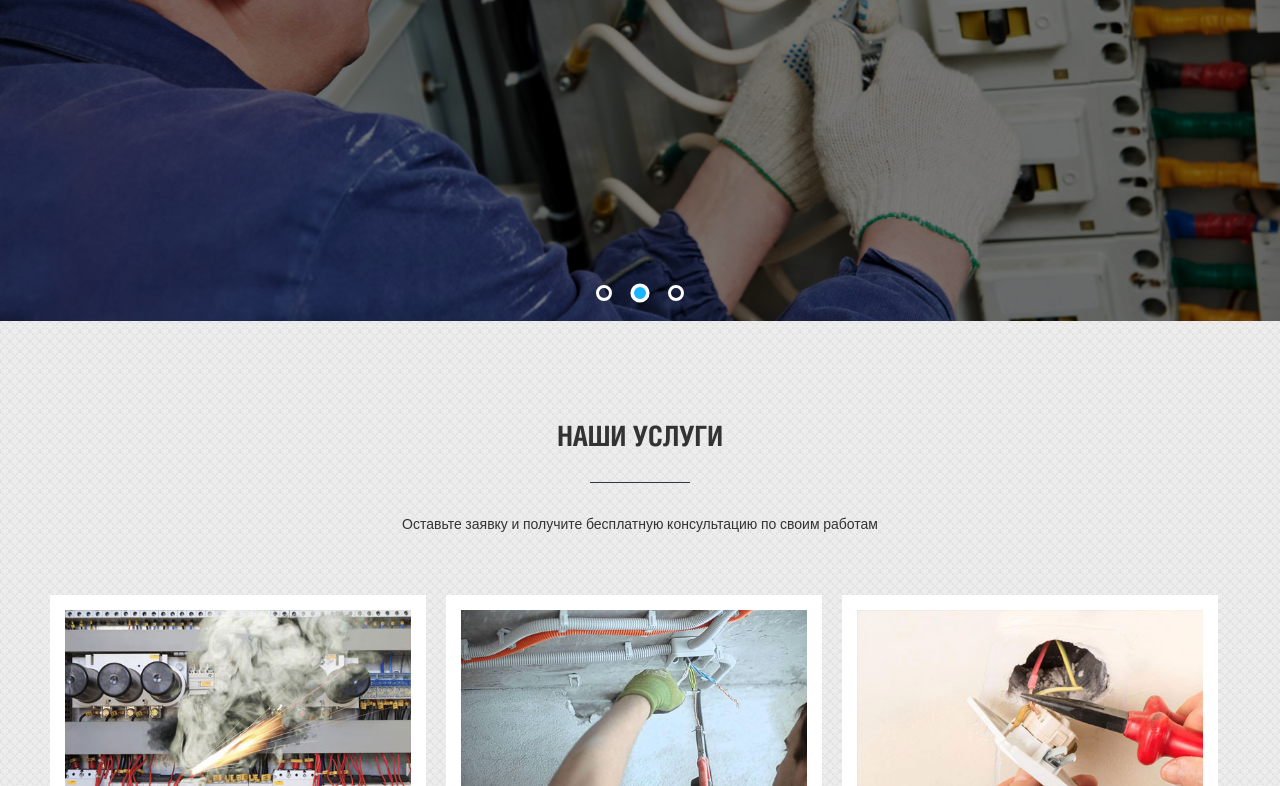
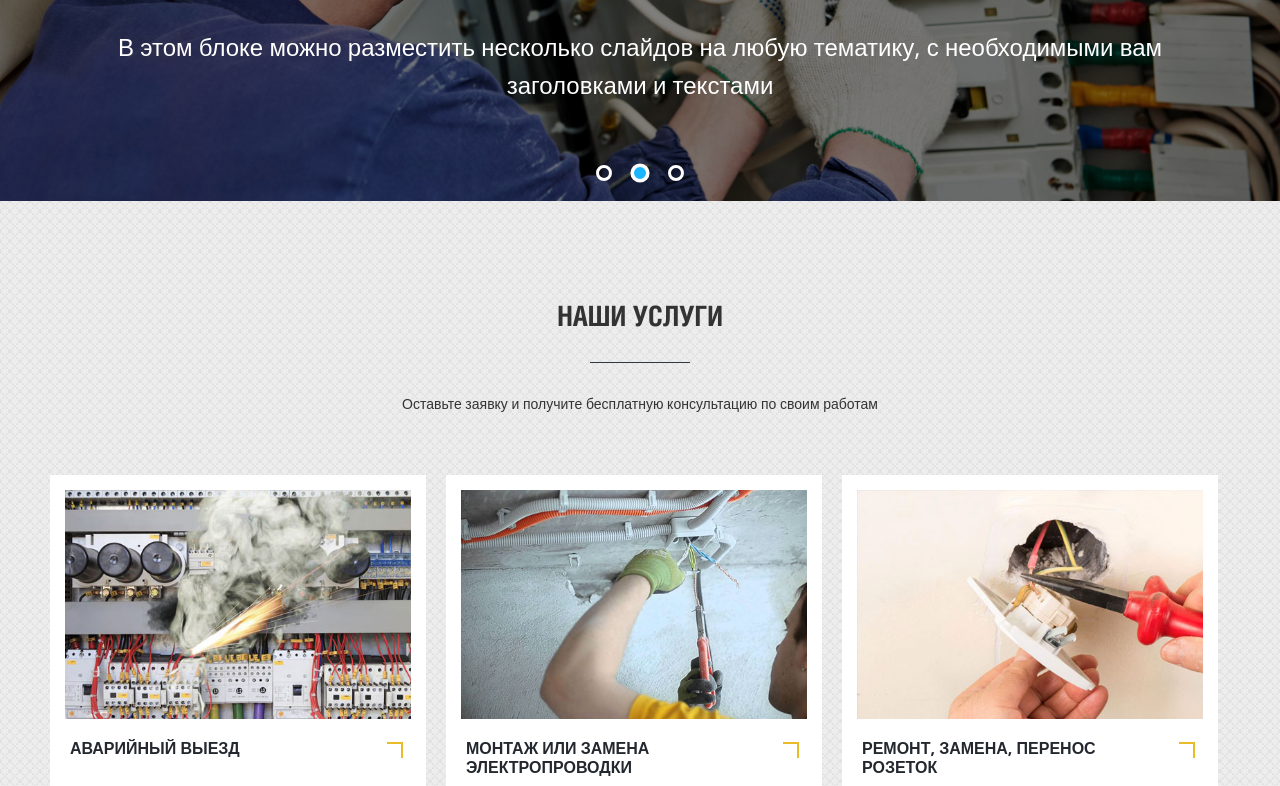
Before and after one commit to kilitsalivan/-lesson01GitHub, a website built with webpack: page index.html in a window 1280 px wide. Shown: the part 299-1085 px from the top of the page. Built offline with nearby package versions, Linux system fonts and the light colour scheme; files whose address does not match are found by name.

Commit message:
диплом

```diff
--- a/css/style.css
+++ b/css/style.css
@@ -137,7 +137,7 @@ h4 {
 	font-family: "Helios";
 	font-weight: bold;
 }
-@media only screen and (max-width: 768px) {
+@media only screen and (max-width: 767px) {
 	h1,
 	.title-h1 {
 		font-size: 28px;
@@ -924,7 +924,7 @@ video#video_background {
 	}
 }
 
-@media only screen and (min-width: 992px) {
+@media only screen and (min-width: 4020px) {
 	.top-slider .item {
 		height: 520px;
 	}
--- a/src/modules/getmainForm.js
+++ b/src/modules/getmainForm.js
@@ -1,7 +1,6 @@
 const getmainForm = () =>{
     const	userName = document.querySelectorAll('[name="fio"]'),
           userPhone = document.querySelectorAll('[name="tel"]');
-
 const mainFormInput = (elem) => {
 
 function maskPhone(selector, masked = '+7 (___) ___-__-__') {
@@ -12,7 +11,6 @@ const getmainForm = () =>{
 		const template = masked,
 				def = template.replace(/\D/g, ""),
 				val = this.value.replace(/\D/g, "");
-			console.log(template);
   			let i = 0,
 				newValue = template.replace(/[_\d]/g, function (a) {
 					return i < val.length ? val.charAt(i++) || def.charAt(i) : a;
@@ -54,10 +52,10 @@ const getmainForm = () =>{
       });
       } ;
     userName.forEach((elem) =>{
-        mainFormInput(elem);
+      elem.setAttribute('required', true); mainFormInput(elem);
       });
     userPhone.forEach ((elem) =>{
-        mainFormInput(elem);
+      elem.setAttribute('required', true); mainFormInput(elem);
     });
   //фокус
   const getInputs = (input, exp) => {
--- a/src/modules/sendForm.js
+++ b/src/modules/sendForm.js
@@ -6,9 +6,9 @@ const sendForm = (id) => {
   const statusMessage = document.createElement ('div');
         statusMessage.style.cssText = 'font-size: 2rem; color: black;';
 
+
 form.addEventListener('submit', (event) => {
       event.preventDefault();
-
 form.appendChild(statusMessage);
      const clearInput = (elem) => {
         const form = document.getElementById(elem);
--- a/src/modules/slider.js
+++ b/src/modules/slider.js
@@ -3,6 +3,8 @@ const slider = () =>{
           slider = document.querySelector('.top-slider'),
           dot1 = document.querySelectorAll('.dot'),
           portfolioDots = document.querySelector('.portfolio-dots');
+
+
 
     let currentSlide = 0,
     interval;
```
Also changed, not shown: dist/bundel.js. Lines whose indentation alone changed are shown as unchanged.
